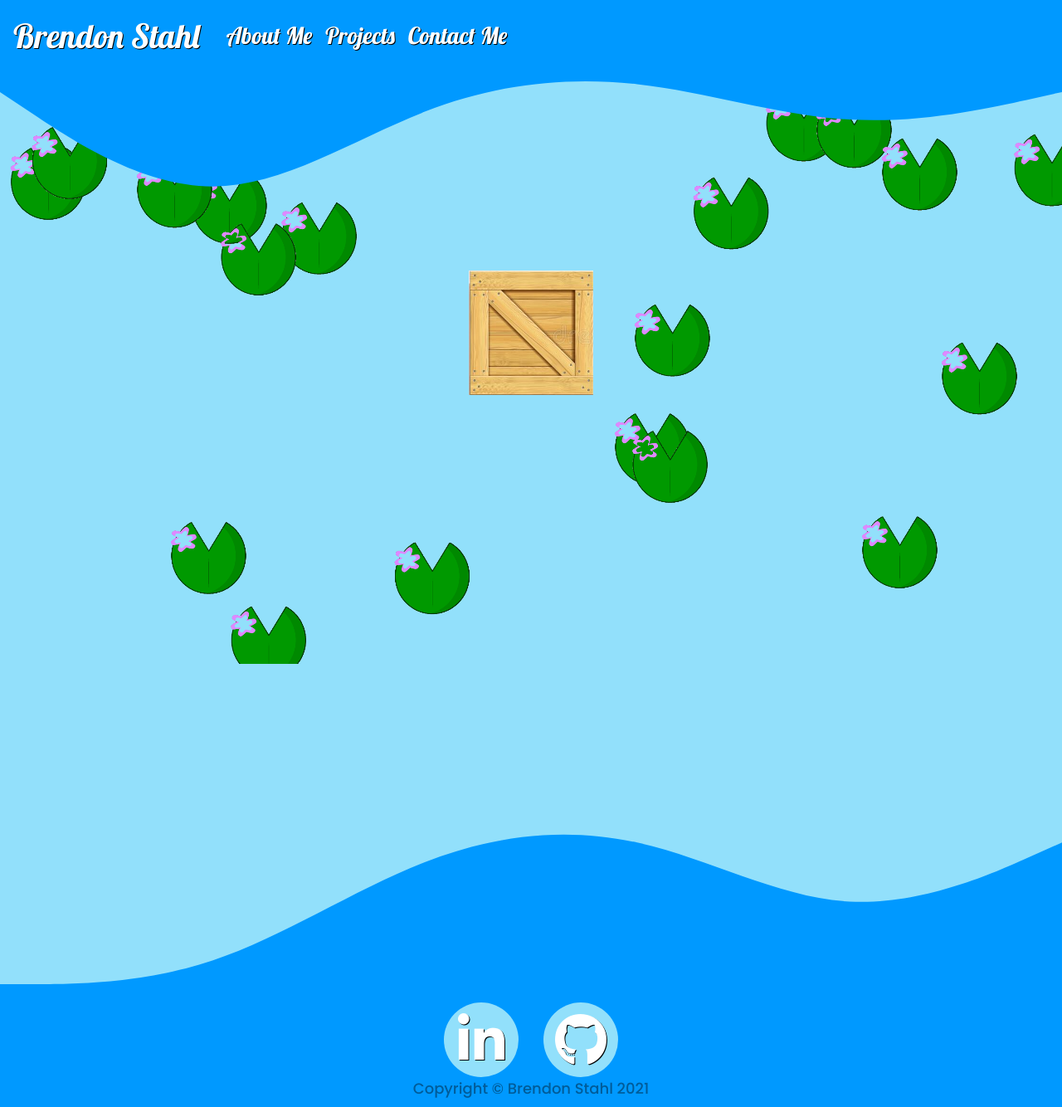
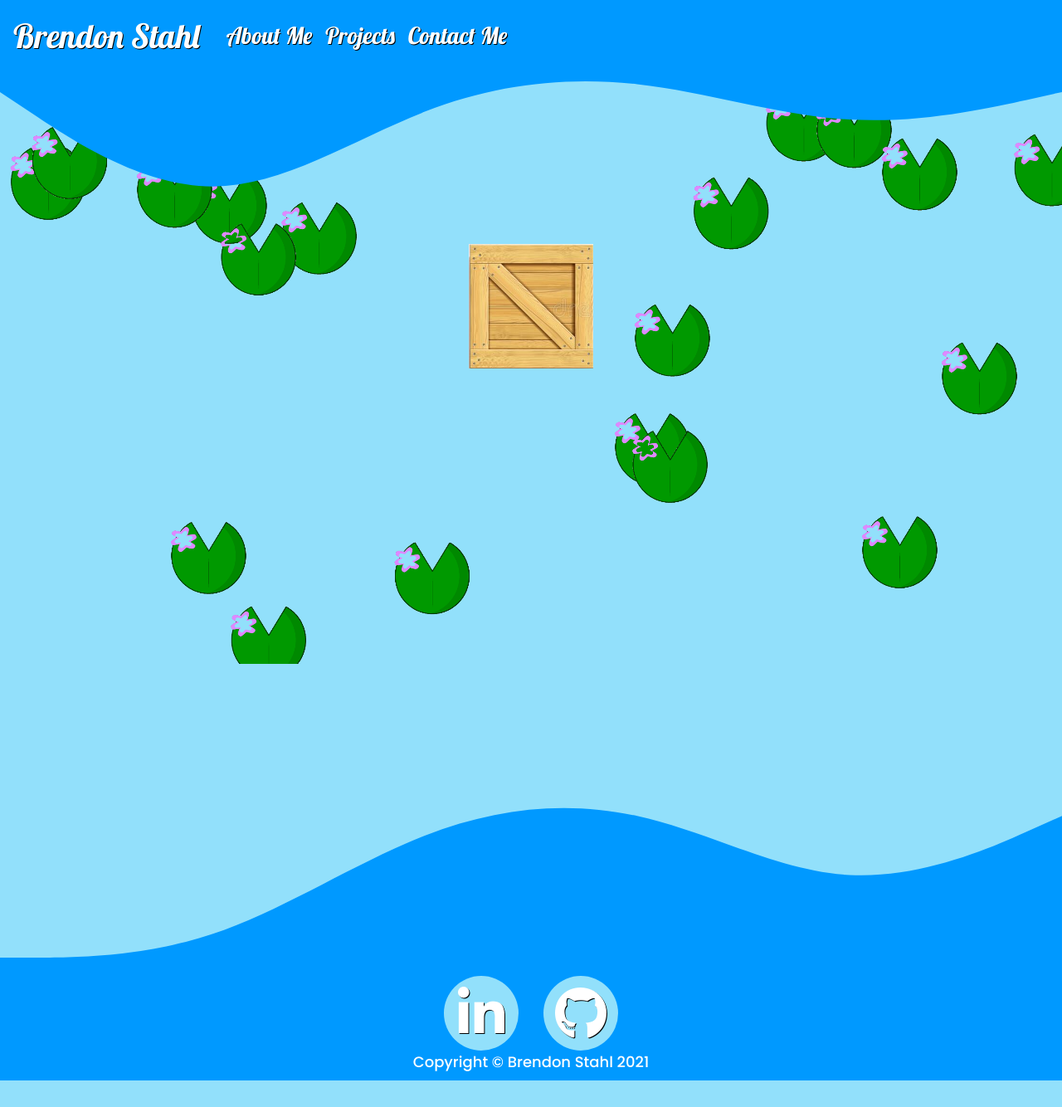
Before and after one commit to brendonstahl97/Protfolio-Latest, a React (Create React App) app: page /projects in a window 1280 px wide. Shown: the whole page at 83% size. After the commit the page ends 1302 px from the top, so only its background shows below. Built offline with nearby package versions, Linux system fonts and the light colour scheme.

Commit message:
changed font color

```diff
--- a/src/Assets/css/style.css
+++ b/src/Assets/css/style.css
@@ -10,7 +10,8 @@ body {
 }
 
 p, h1, h2, h3, h4, h5 {
-    color: #015c99;
+    /* color: #015c99; */
+    color: white;
     /* text-shadow: 1px 1px #000000; */
     font-family: 'Poppins', cursive;
 }
@@ -40,7 +41,7 @@ i.fab {
     /* border-radius: 25% 25% 25% 25% / 25% 25% 25% 25% ; */
     /* background-color: rgba(222, 252, 253, 0.945); */
     width: 80%;
-    margin-top: 10vh;
+    /* margin-top: 10vh; */
     margin-bottom: 50vh;
 };
 
```
Also changed, not shown: src/components/test2.js (line endings or trailing spaces).
